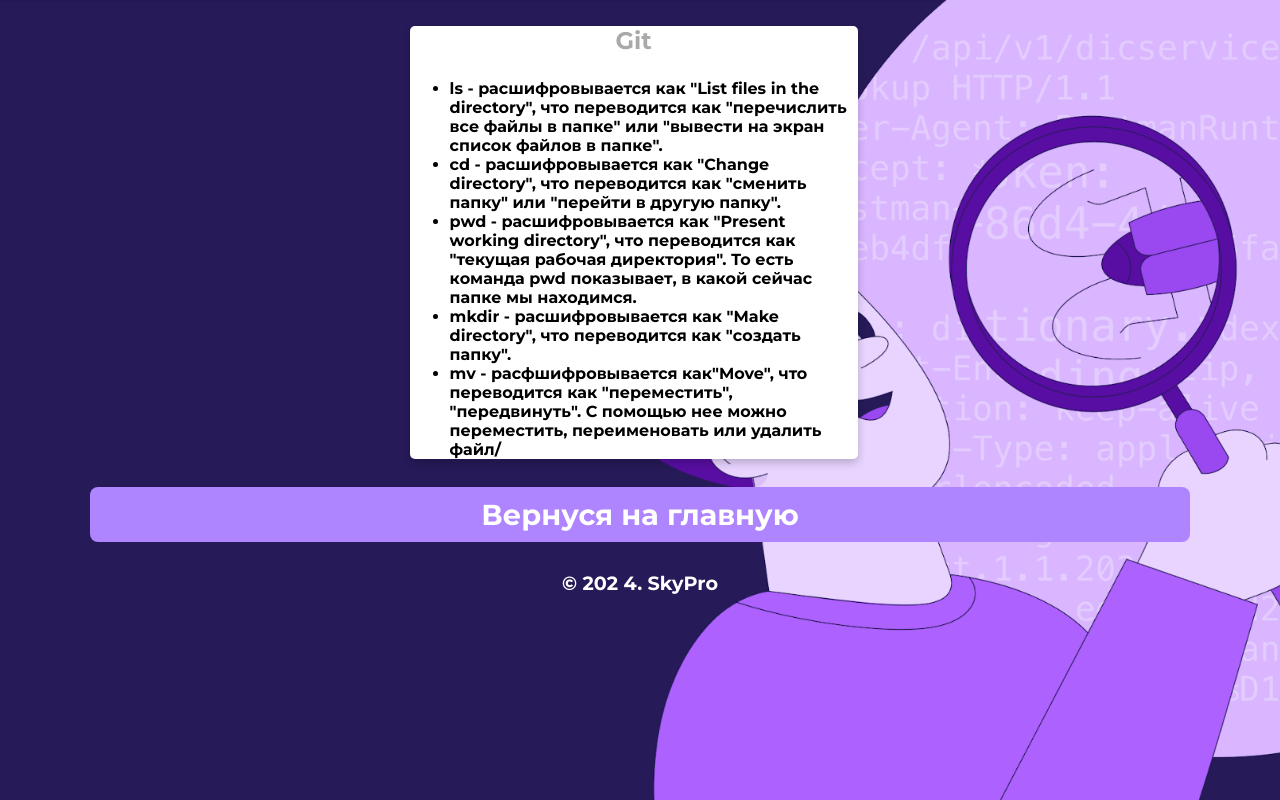
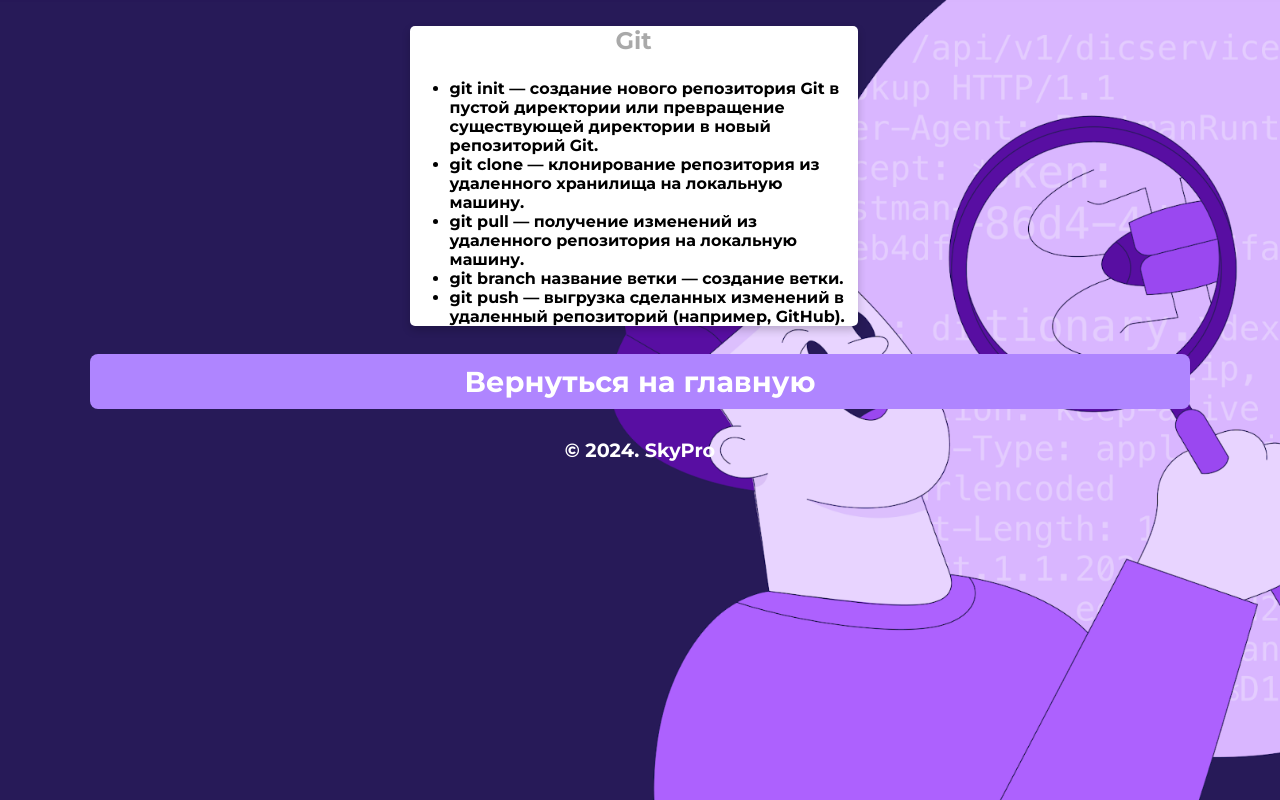
Before and after one commit to ziliboba742/Final_Task_Peshekhonov_107.1, a plain HTML site: page html/git.html in a window 1280 px wide. Drawn offline with Linux system fonts and the light colour scheme.

Commit message:
Second commit

```diff
--- a/html/git.html
+++ b/html/git.html
@@ -14,19 +14,19 @@
       <div class="card">
          <p class="subtitle">Git</p>
           <ul>
-            <li>ls - расшифровывается как "List files in the directory", что переводится как "перечислить все файлы в папке" или "вывести на экран список файлов в папке".</li>
-            <li>cd - расшифровывается как "Change directory", что переводится как "сменить папку" или "перейти в другую папку".</li>
-            <li>pwd - расшифровывается как "Present working directory", что переводится как "текущая рабочая директория". То есть команда pwd показывает, в какой сейчас папке мы находимся. </li>
-            <li>mkdir - расшифровывается как "Make directory", что переводится как "создать папку".</li>
-            <li>mv - расфшифровывается как"Move", что переводится как "переместить", "передвинуть". С помощью нее можно переместить, переименовать или удалить файл/</li>
+            <li>git init — создание нового репозитория Git в пустой директории или превращение существующей директории в новый репозиторий Git.</li>
+            <li>git clone <URL> — клонирование репозитория из удаленного хранилища на локальную машину.</li>
+            <li>git pull — получение изменений из удаленного репозитория на локальную машину.</li>
+            <li>git branch название ветки — создание ветки.</li>
+            <li>git push — выгрузка сделанных изменений в удаленный репозиторий (например, GitHub).</li>
          </ul>
       </div>
       <!--footer-->
       <footer class="animated fadeIn">
          <p class="location" align="center">
-            <a href="mac.html">Вернуся на главную</a>
+            <a href="../index.html">Вернуться на главную</a>
          </p>
-         &copy; 202 4. SkyPro
+         &copy; 2024. SkyPro
       </footer>
    </body>
 </html>
```
Also changed, not shown: html/cmd.html (+8 -5 lines), html/mac.html (+3 -3 lines).
